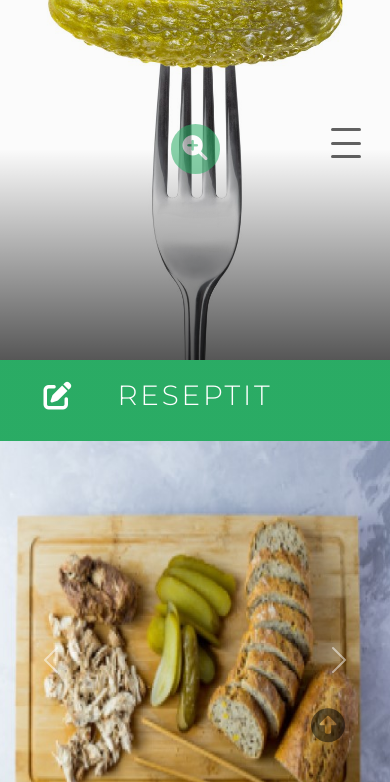
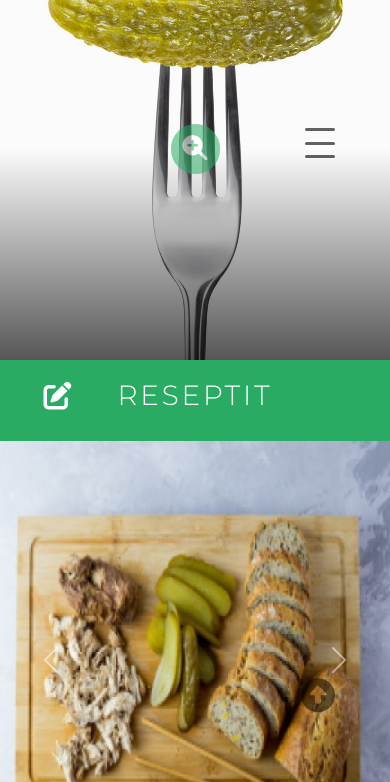
Before and after one commit to kh4leoni/suolakurkkumeininki, a website: page reseptit.html in a window 390 px wide. Shown: the part 62-844 px from the top of the page. Drawn offline with nearby package versions, Linux system fonts and the light colour scheme.

Commit message:
siirretty vielä nuolta ja burgermenua

```diff
--- a/css/styles.css
+++ b/css/styles.css
@@ -548,7 +548,7 @@ body {
 .toggle-button {
     display: flex;
     top: 190px;
-    right: 29px;
+    right: 55px;
     position: fixed;
 
 
@@ -713,8 +713,8 @@ body {
     visibility: visible;
     z-index: 5;
     position: fixed;
-    right: 45px;
-    bottom: 30px;
+    right: 55px;
+    bottom: 60px;
     font-size: 34px;
     opacity: 50%;
     text-decoration: none;
```
